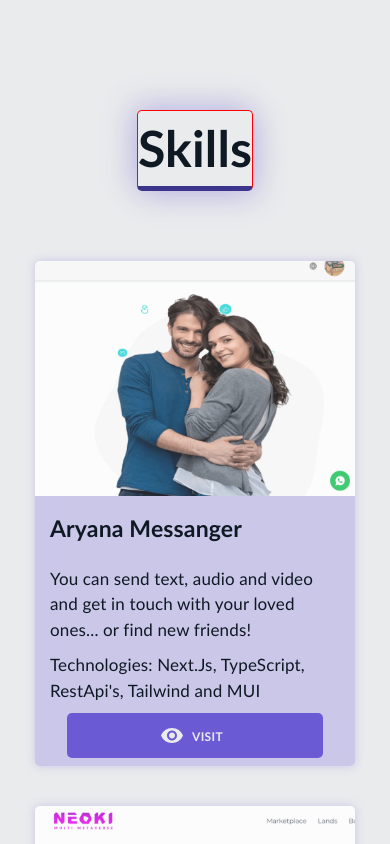
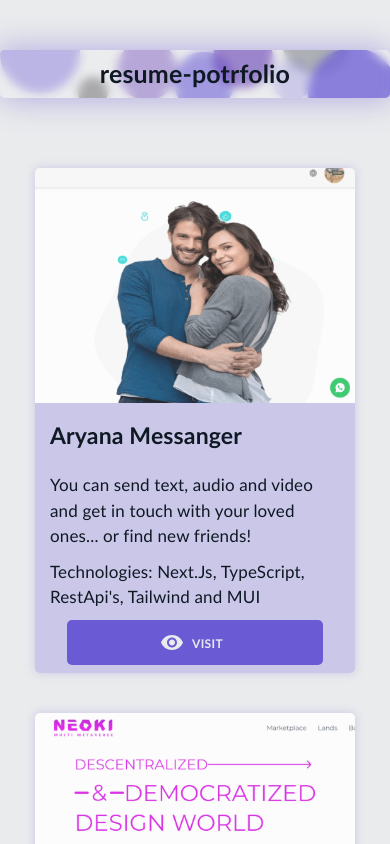
Before and after one commit to sina-olfati/sina-olfati-site, a React (Create React App) app: page /sina-olfati-site/portfolio in a window 390 px wide. Shown: the top 844 px of the page. Built offline with nearby package versions, Linux system fonts and the light colour scheme; a web font is replaced by a local one.

Commit message:
Title: added to the whole site | bugs fixed

```diff
--- a/src/components/resume/Langs.css
+++ b/src/components/resume/Langs.css
@@ -4,24 +4,12 @@
     display: flex;
     justify-content: center;
     align-items: center;
-    min-height: 100vh;
+    /* min-height: 100vh; */
 }
 
 .langs-sub-container {
     /* border: solid  1px black; */
-    width: 90%;
-}
-
-.langs-sub-container h1 {
-    /* border: solid cyan 1px; */
-    width: fit-content;
-    color: var(--mui-palette-info-main);
-    font-weight: 600;
-    font-size: 50px;
-    margin: 60px 60px 0 60px;
-    border-bottom: solid var(--mui-palette-primary-darkest) 5px;
-    position: relative;
-    bottom: 30px;
+    width: 100%;
 }
 
 .langs-sub-container h3 {
@@ -170,10 +158,6 @@
     .langs-sub-container {
         width: 100%;
     }
-    .langs-sub-container h1 {
-        font-size: 35px;
-        margin: 70px 40px 0px 40px;
-    }
     .langs-sub-container h3 {
         font-size: 20px;
         font-weight: 600;
@@ -186,11 +170,6 @@
         /* border: solid red; */
         width: 160px;
         height: 160px;
-    }
-    .langs-sub-container h1 {
-        width: 100%;
-        margin: 0;
-        text-align: center;
     }
     .langs-sub-container h3 {
         margin: 0px;
@@ -229,9 +208,6 @@
 }
 
 @media only screen and (max-width: 420px) {
-    .langs-sub-container h1 {
-        font-size: 25px;
-    }
     .langs-sub-container h3 {
         font-size: 18px;
     }
--- a/src/components/resume/Langs.tsx
+++ b/src/components/resume/Langs.tsx
@@ -1,11 +1,13 @@
 import React, {useEffect, useState} from 'react'
 import './Langs.css'
+
+// utils
+import Title from '../../utils/title/Title'
 
 // Images
 import english from '../../assets/images/english.jpg'
 import persian from '../../assets/images/persian.jpg'
 import kurdish from '../../assets/images/kurdish.jpg'
-
 
 // i18next
 import { useTranslation } from "react-i18next";
@@ -47,8 +49,10 @@ const Langs = () => {
   return (
     <div className='langs-container' lang={isEn ? 'en' : 'fa'} dir={language}>
       <div className='langs-sub-container'>
-        <h1>{t("resume-langs-languages")}</h1>
-        <h3>{t("resume-langs-describe")}</h3>
+
+        <Title title="resume-langs-languages" />
+        {/* <h3>{t("resume-langs-describe")}</h3> */}
+
         <div className='langs' dir='ltr'>
           <div className='container'>
 
--- a/src/components/resume/skills/Skills.css
+++ b/src/components/resume/skills/Skills.css
@@ -9,18 +9,8 @@
     overflow: hidden; */
 }
 .skills-sub-container {
-    width: 90%;
+    width: 100%;
     /* background-color: ; */
-}
-
-.skills-sub-container h1 {
-    width: fit-content;
-    /* color: white; */
-    color: var(--mui-palette-info-main);
-    font-weight: 600;
-    font-size: 50px;
-    margin: 60px;
-    border-bottom: solid var(--mui-palette-primary-darkest) 5px;
 }
 
 .skills-cards-container-desktop {
@@ -36,22 +26,10 @@
     display: none;
 }
 
-@media only screen and (max-width: 860px) {
-    .skills-sub-container h1 {
-        font-size: 40px;
-        margin: 40px 0;
-    }
-}
 
 @media only screen and (max-width: 680px) {
     .skills-sub-container{
         width: 100%;
-    }
-    .skills-sub-container h1 {
-        font-size: 35px;
-        width: 100%;
-        margin: 20px 0 0 0;
-        text-align: center;
     }
     .skills-cards-container-desktop {
         display: none;
@@ -65,8 +43,3 @@
         margin: 40px 0;
     }
 }
-@media only screen and (max-width: 420px) {
-    .skills-sub-container h1 {
-        font-size: 25px;
-    }
-}
--- a/src/components/resume/skills/Skills.tsx
+++ b/src/components/resume/skills/Skills.tsx
@@ -4,7 +4,11 @@ import './Skills.css'
 // i18next
 import { useTranslation } from "react-i18next";
 
+// components
 import Cards from './Cards'
+
+// utils
+import Title from '../../../utils/title/Title';
 
 // Reveal
 import reveal from '../../../assets/js/reveal';
@@ -73,7 +77,8 @@ const Skills = () => {
   return (
     <div className='skills-container' >
       <div className='skills-sub-container'>
-        <h1 lang={language}>{t("resume-skills")}</h1>
+
+        <Title title="resume-skills" />
 
         <div className='skills-cards-container-desktop reveal'>
             <Cards skills={skills.slice(0, 6)} id='1' />
--- a/src/screens/Home.tsx
+++ b/src/screens/Home.tsx
@@ -7,7 +7,6 @@ import Front from "../components/home/Front";
 import Resume from "./Resume";
 import Portfolio from "./Portfolio";
 import Contact from "./Contact";
-import Title from "../utils/title/Title";
 
 // i18next
 import { useTranslation } from "react-i18next";
@@ -26,11 +25,11 @@ const Home = ({ theme }: any) => {
   return (
     <div id="home" className="home-container2" lang={language}>
       <Menu page="nothing" theme={theme} />
-      <Title />
-      {/* <Front />
+
+      <Front />
       <Resume />
       <Portfolio />
-      <Contact /> */}
+      <Contact />
     </div>
   );
 };
--- a/src/screens/Portfolio.css
+++ b/src/screens/Portfolio.css
@@ -11,17 +11,6 @@
     overflow: hidden;
     /* position: relative;
     top: 70px; */
-}
-
-.port-container .title {
-    border: solid 1px red;
-    width: fit-content;
-    /* color: white; */
-    color: var(--mui-palette-info-main);
-    font-weight: 600;
-    font-size: 50px;
-    margin: 60px;
-    border-bottom: solid var(--mui-palette-primary-darkest) 5px;
 }
 
 .port-cards {
@@ -136,15 +125,6 @@
 }
 
 @media only screen and (max-width: 850px) {
-    .port-container .title {
-        border: solid 1px red;
-        width: fit-content;
-        color: var(--mui-palette-info-main);
-        font-weight: 600;
-        font-size: 50px;
-        margin: 60px 60px 0 60px;
-        border-bottom: solid var(--mui-palette-primary-darkest) 5px;
-    }
     .port-cards .card{
         width: 320px;
     }
--- a/src/screens/Portfolio.tsx
+++ b/src/screens/Portfolio.tsx
@@ -2,6 +2,7 @@ import React, { useEffect, useState } from "react";
 import "./Portfolio.css";
 
 // utils
+import Title from "../utils/title/Title";
 import MTButton from "../utils/MTButton/MTButton";
 
 // images
@@ -81,9 +82,10 @@ const Portfolio = () => {
 
   return (
     <div id="portfolio" className="port-container">
-      <h1 lang={language} className="title">
+      {/* <h1 lang={language} className="title">
         {t("resume-skills")}
-      </h1>
+      </h1> */}
+      <Title title="resume-potrfolio" />
 
       <div className="port-cards" lang={language}>
         {items.map((item): any => (
--- a/src/utils/title/Title.css
+++ b/src/utils/title/Title.css
@@ -3,10 +3,10 @@
     /* position: absolute;
     width: 100vw;
     height: 100vh; */
+    width: 100%;
     display: flex;
     align-items: center;
     justify-content: start;
-    margin-top: 60px;
 }
 
 .title {
@@ -16,7 +16,7 @@
     box-shadow:  5px 5px 30px var(--mui-palette-primary-light),
              -5px -5px 30px var(--mui-palette-primary-light);
     overflow: hidden;
-    margin-left: 40px;
+    margin: 60px;
     width: fit-content;
 }
 
@@ -30,7 +30,7 @@
     padding: 10px 40px;
     font-size: 40px;
     font-weight: 600;
-    z-index: 1000;
+    z-index: 1;
     position: relative;
 }
 
@@ -151,6 +151,9 @@
     .front {
         font-size: 35px;
     }
+    .title {
+        margin: 40px;
+    }
 }
 
 @media only screen and (max-width: 680px) {
--- a/src/utils/title/Title.tsx
+++ b/src/utils/title/Title.tsx
@@ -4,7 +4,7 @@ import { useTranslation } from 'react-i18next';
 
 const circles = ['one', 'two', 'three', 'four', 'five', 'six', 'seven', 'eight', 'nine', 'ten']
 
-const Title = ({title}: string) => {
+const Title = ({title}: any) => {
 
   const [language, setLanguage] = useState(localStorage.getItem("i18nextLng"));
 
```
